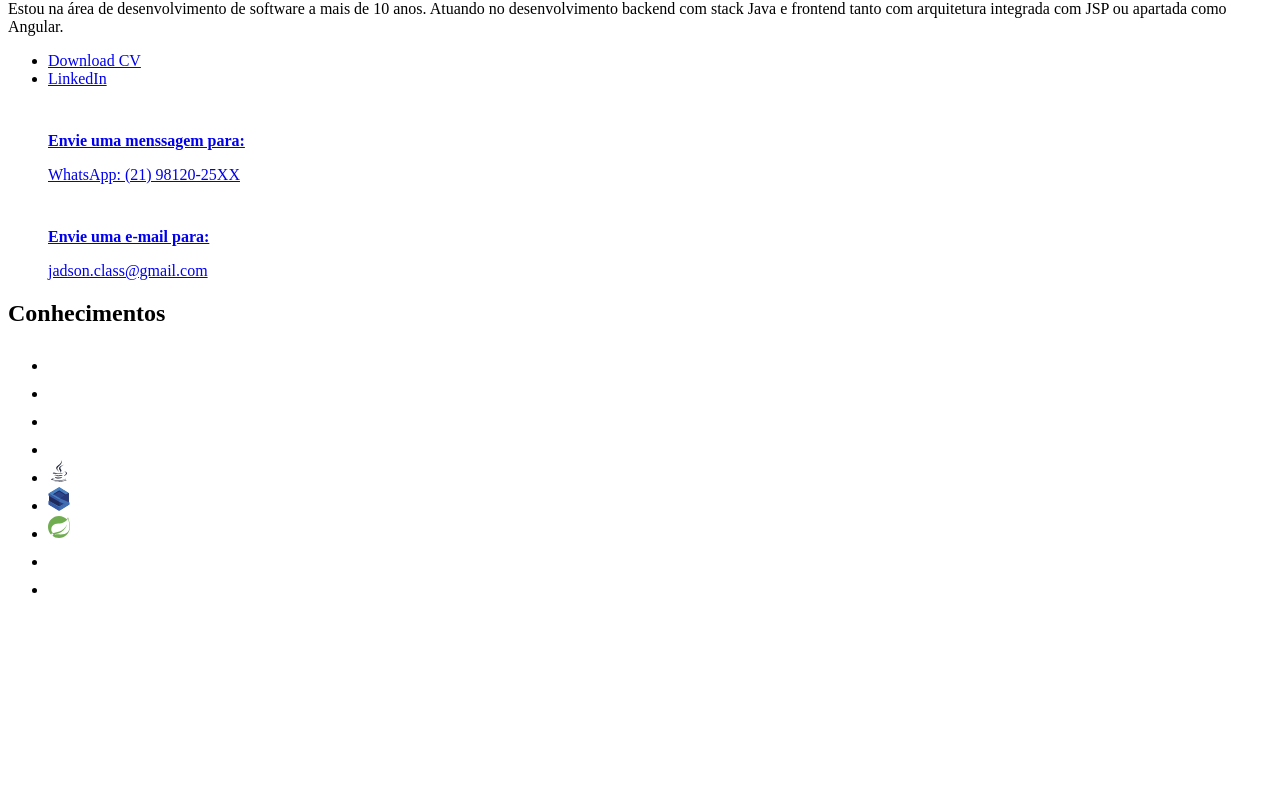
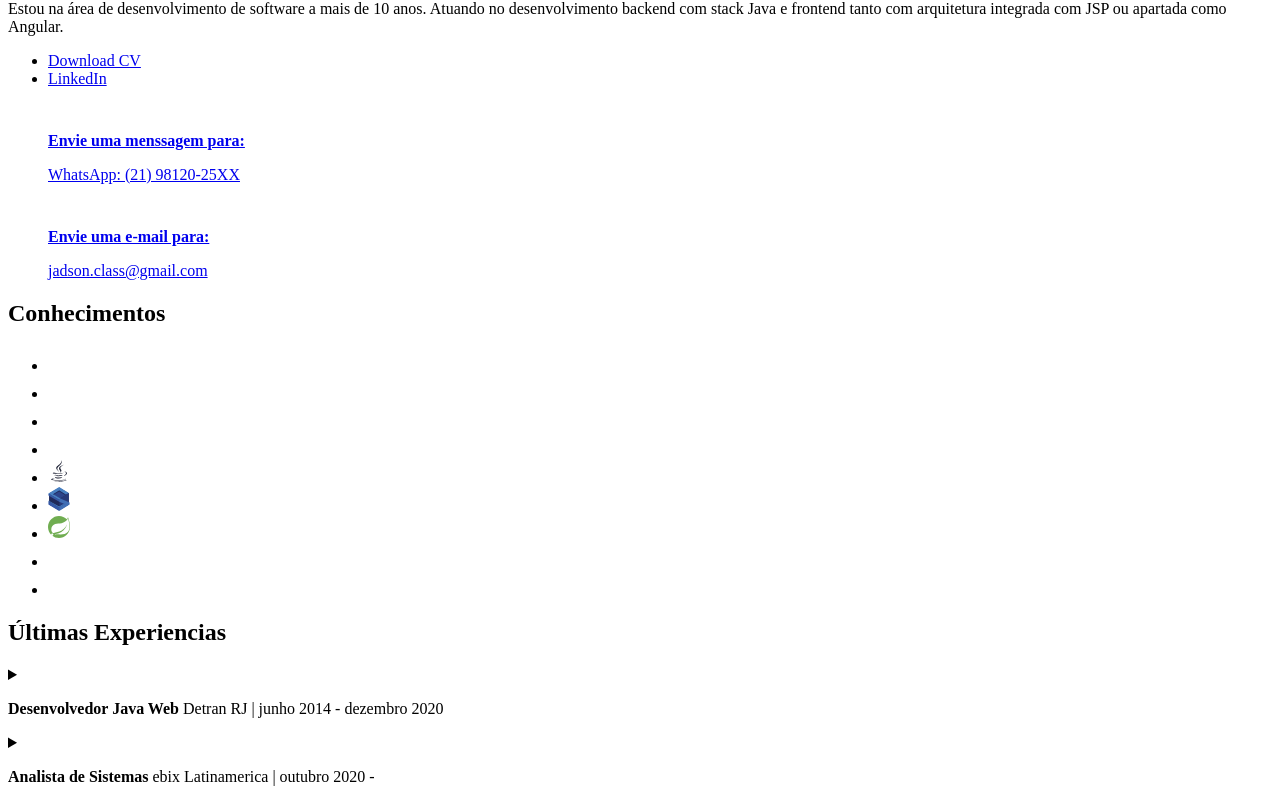
Before and after one commit to jadson76/meu-portifolio, an Angular app: page / in a window 1280 px wide. Shown: the part 290-1100 px from the top of the page. Before the commit the page ends 905 px from the top, so only its background shows below. Built offline with nearby package versions, Linux system fonts and the light colour scheme.

Commit message:
Add Experiences
Adding experiences component.

```diff
--- /dev/null
+++ b/src/app/modules/portifolio/components/experiences/experiences.component.html
@@ -0,0 +1,15 @@
+<div class="container">
+  <h2>Últimas Experiencias</h2>
+  @for (item of arrayExperiences(); track item) {
+  <details>
+    <summary>
+      <p>
+        <strong>{{ item.summary.strong }}</strong>
+        {{ item.summary.p }}
+      </p>
+    </summary>
+    <article [innerHTML]="item.text">Valor w</article>
+
+  </details>
+}
+</div>
--- /dev/null
+++ b/src/app/modules/portifolio/components/experiences/experiences.component.ts
@@ -0,0 +1,30 @@
+import { Component, signal } from '@angular/core';
+import { IExperiences } from '../../interface/IExperiences.interface';
+
+
+
+@Component({
+  selector: 'app-experiences',
+  standalone: true,
+  imports: [],
+  templateUrl: './experiences.component.html',
+  styleUrl: './experiences.component.scss'
+})
+export class ExperiencesComponent {
+  arrayExperiences = signal<IExperiences[]>([
+    {
+      summary: {
+        strong: "Desenvolvedor Java Web",
+        p: "Detran RJ | junho 2014 - dezembro 2020",
+      },
+      text: "<p>Desenvolvimento e manutenção em aplicações web Java. Tecnologias Servlets, JSP, Vraptor, Spring Boot, Oracle 11, Tortoise SVN  </p>",
+    },
+    {
+      summary: {
+        strong: "Analista de Sistemas",
+        p: "ebix Latinamerica | outubro 2020 - ",
+      },
+      text: "<p>Desenvolvimento e manutenção em aplicações web Java. APIs de serviços, aplicações batch. Tecnologias Struts 1 e 2, JSP, Spring Boot,Angular.JS e Angular, DB2, MongoDB, CI CD Jenkins, Gitlab </p>",
+    },
+  ])
+}
--- /dev/null
+++ b/src/app/modules/portifolio/interface/IExperiences.interface.ts
@@ -0,0 +1,4 @@
+export interface IExperiences {
+  summary: { strong: string; p: string };
+  text: string;
+}
--- a/src/app/modules/portifolio/pages/home/home.component.html
+++ b/src/app/modules/portifolio/pages/home/home.component.html
@@ -2,4 +2,5 @@
 
 <main>
   <app-knowledge />
+  <app-experiences />
 </main>
--- a/src/app/modules/portifolio/pages/home/home.component.ts
+++ b/src/app/modules/portifolio/pages/home/home.component.ts
@@ -1,11 +1,12 @@
 import { Component } from '@angular/core';
 import { HeaderComponent } from '../../components/header/header.component';
 import { KnowledgeComponent } from '../../components/knowledge/knowledge.component';
+import { ExperiencesComponent } from '../../components/experiences/experiences.component';
 
 @Component({
   selector: 'app-home',
   standalone: true,
-  imports: [HeaderComponent, KnowledgeComponent],
+  imports: [HeaderComponent, KnowledgeComponent,ExperiencesComponent],
   templateUrl: './home.component.html',
   styleUrl: './home.component.scss'
 })
```
Also changed, not shown: src/app/modules/portifolio/components/experiences/experiences.component.scss (added), 1 other file (tests, documents, lock files or other folders).
